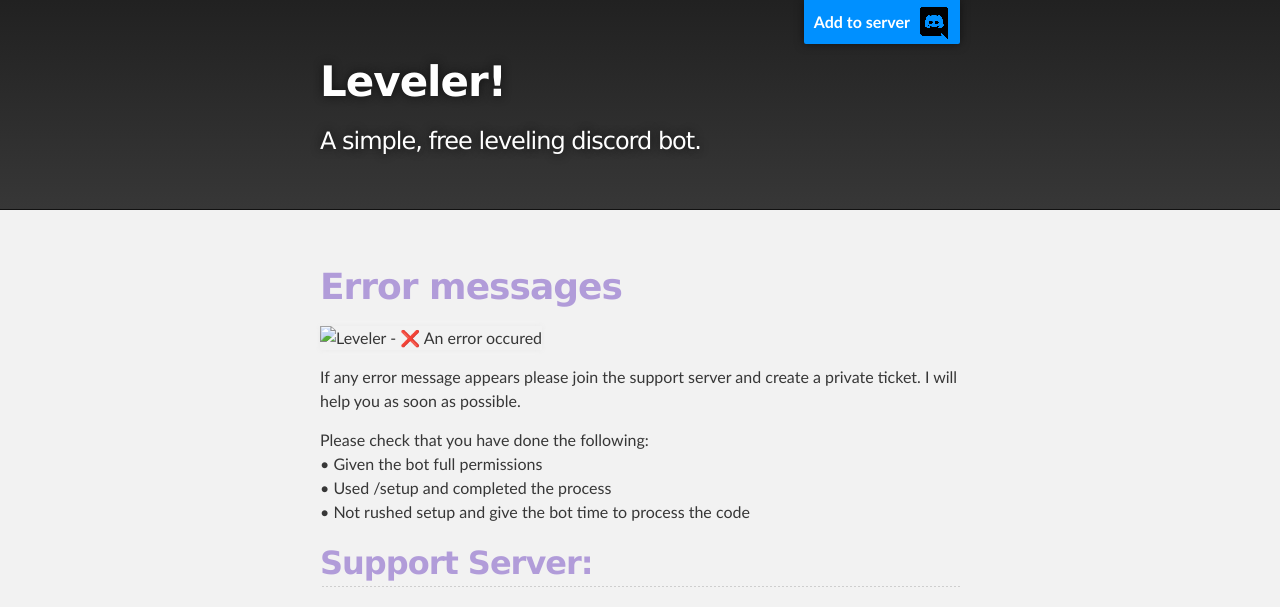
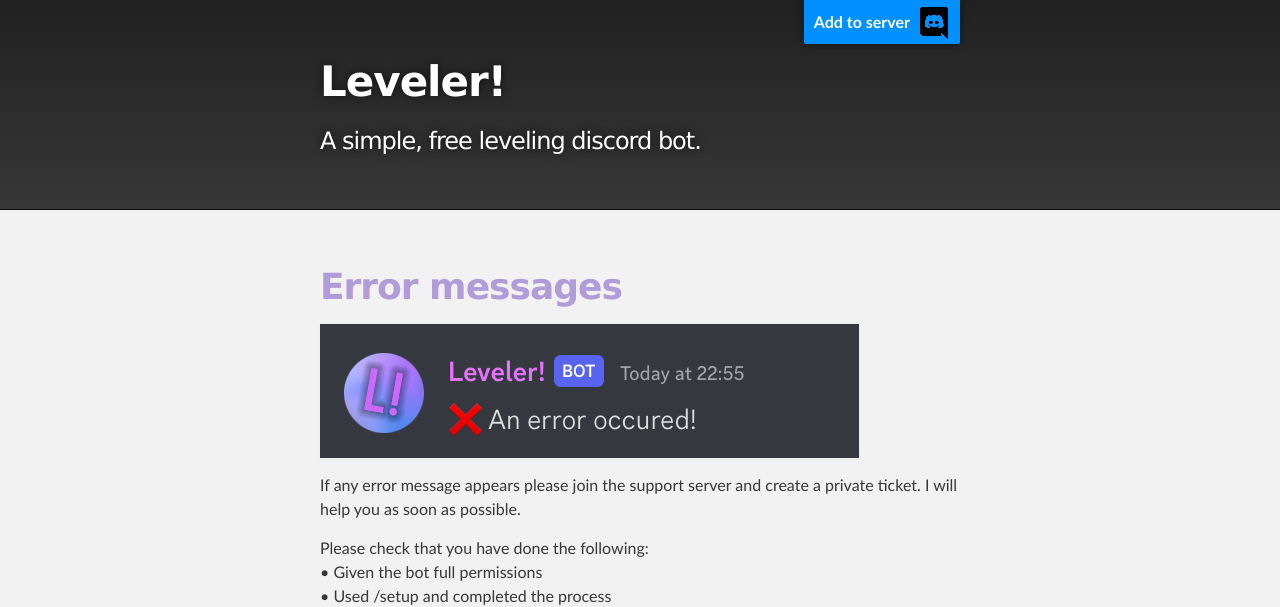
Before and after one commit to streetlegithub/levelerbot.cf, a Jekyll site: the page built from guides/error.md, in a window 1280 px wide. Shown: the top 607 px of the page. Built offline with Jekyll 4.4.1, drawn with Linux system fonts in a browser that asks for light colours; our own code applies the rules of GitHub Pages for plain Markdown files; grey boxes are pictures that could not be loaded.

Commit message:
Update error.md

```diff
--- a/guides/error.md
+++ b/guides/error.md
@@ -1,5 +1,5 @@
 # Error messages
-<img src="images/error.png" alt="Leveler - ❌ An error occured">
+<img src="/images/error.png" alt="Leveler - ❌ An error occured">
 
 If any error message appears please join the support server and create a private ticket. I will help you as soon as possible.
 
```
